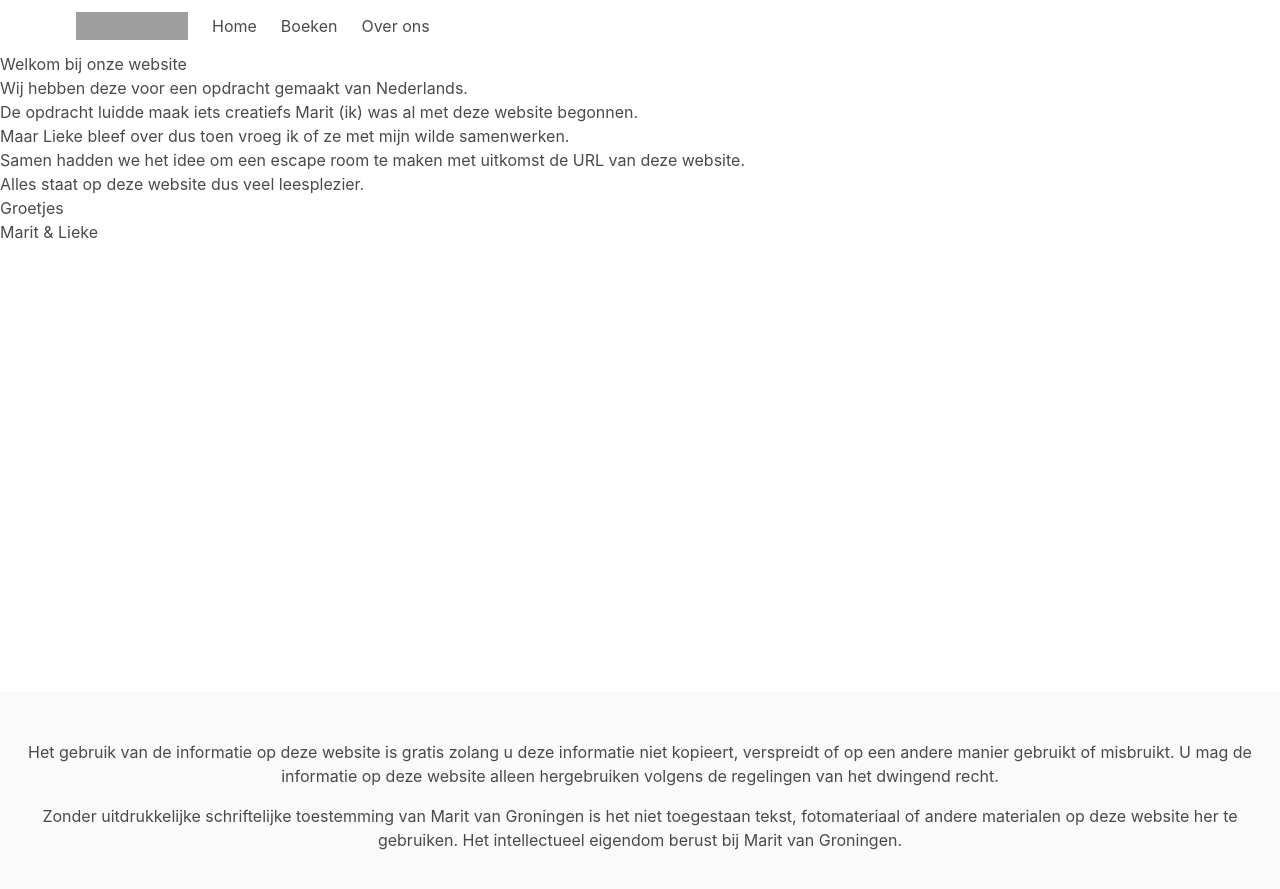
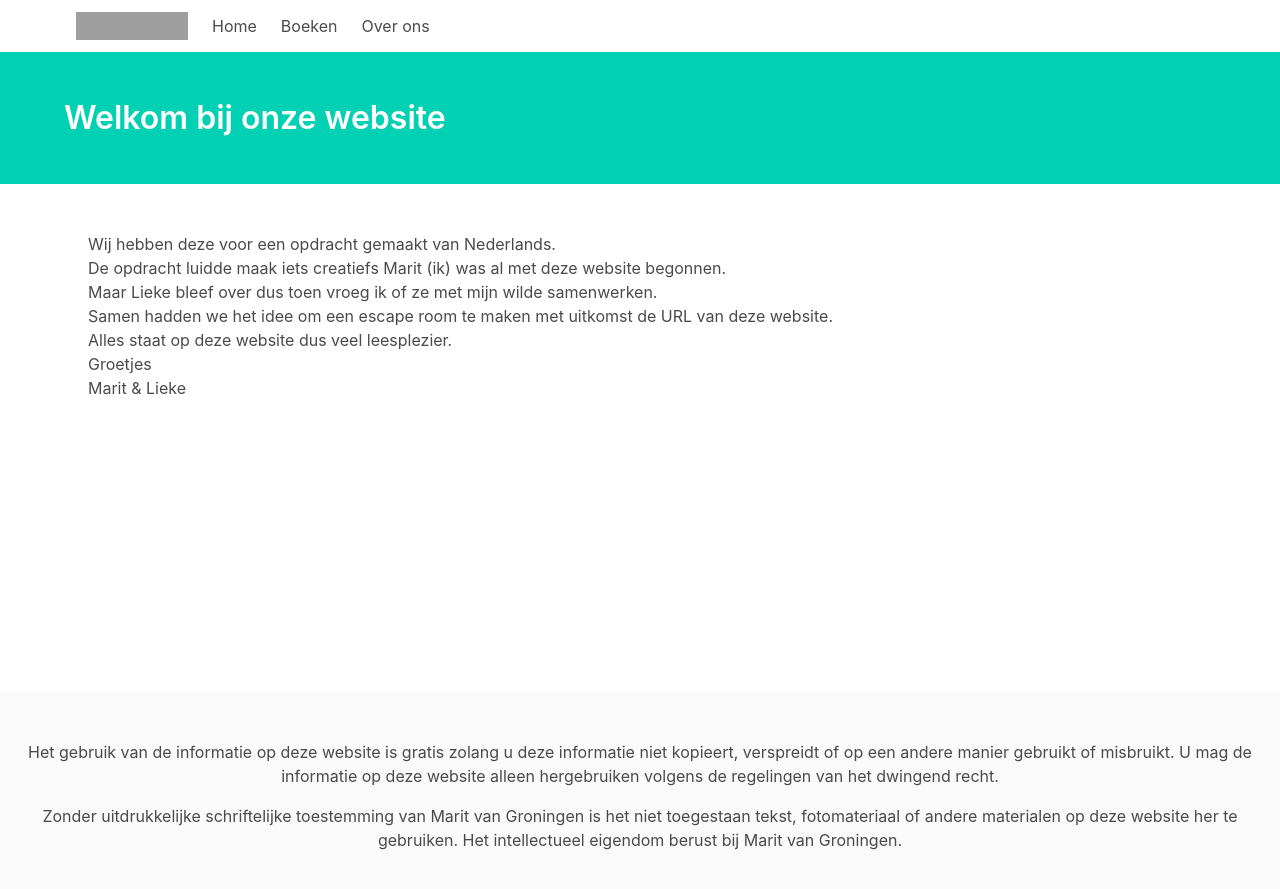
Before and after one commit to groninge01/marit, a Jekyll site: the page built from pages/index.md, in a window 1280 px wide. Shown: the top 889 px of the page. Built offline with Jekyll 4.4.1, drawn with Linux system fonts in a browser that asks for light colours; nearby versions of some CDN libraries; a script that is not in the unit is left out; grey boxes are pictures that could not be loaded.

Commit message:
Added hero and main section

```diff
--- a/_layouts/page.html
+++ b/_layouts/page.html
@@ -2,8 +2,19 @@
 layout: default
 ---
 
-<h2>{{ page.title }}</h2>
+<section class="hero is-primary">
+    <div class="hero-body">
+        <div class="container">
+            <h1 class="title">
+                {{ page.title }}
+            </h1>
+        </div>
+    </div>
+</section>
 
-{% include page-intro.html %}
+<section class="section container"></div>
 
-{{ content }}
+    {% include page-intro.html %}
+
+    {{ content }}
+</section>
```
